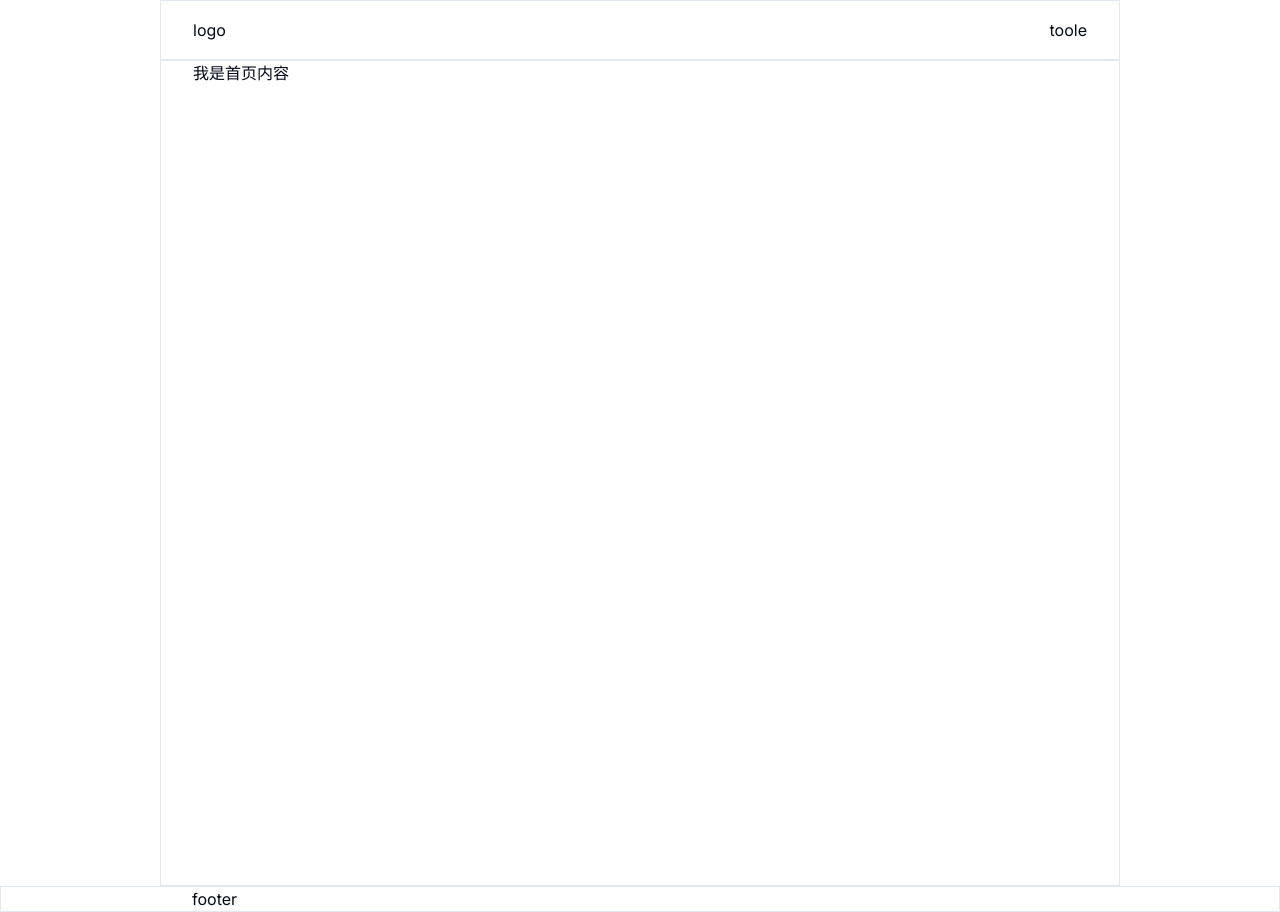
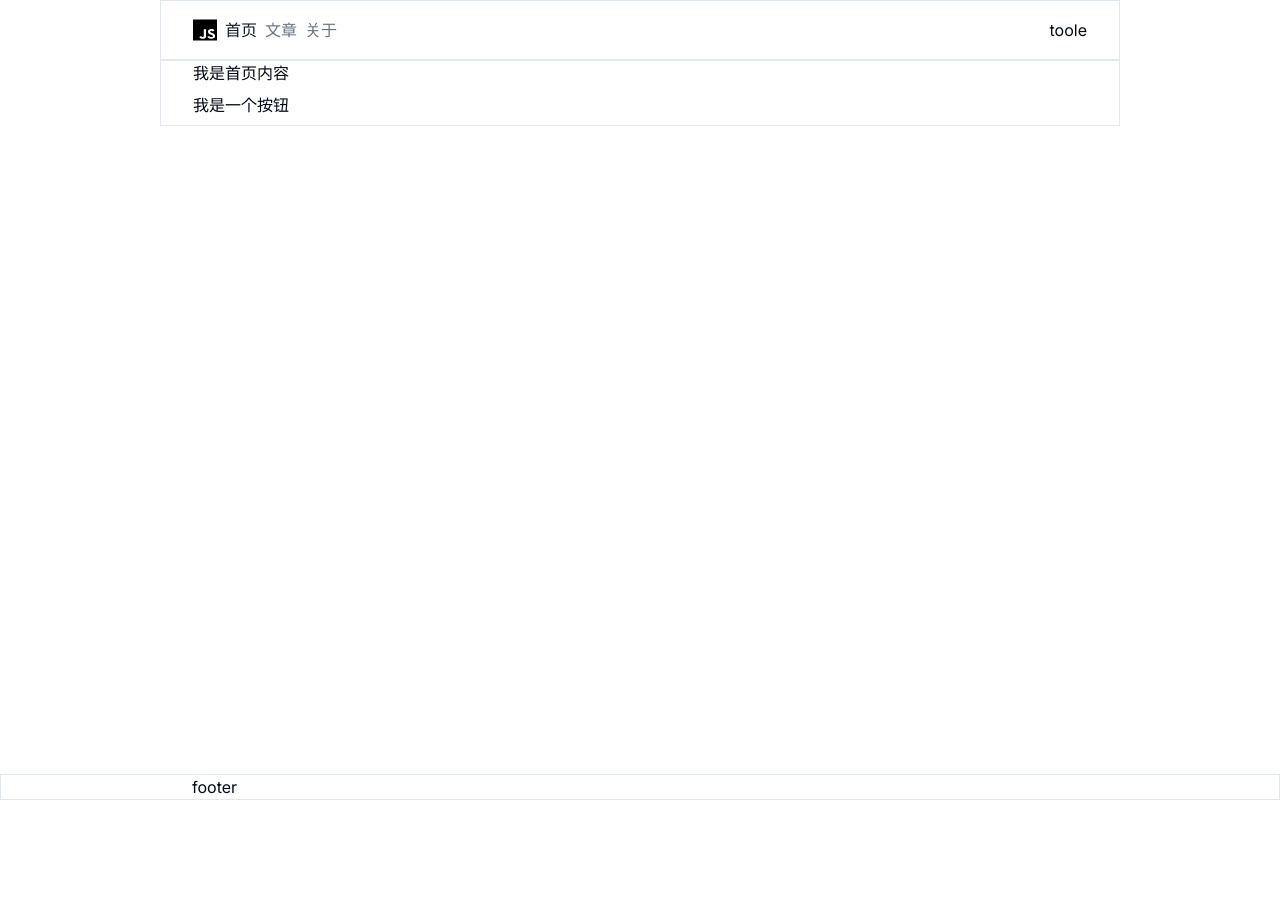
Before and after one commit to gaoxiu333/blog, a Next.js app in the folder packages/n-blog/: page / in a window 1280 px wide. After the commit the page ends 800 px from the top, so only its background shows below. Built offline with nearby package versions, Linux system fonts and the light colour scheme.

Commit message:
feat: nav

```diff
--- a/packages/n-blog/app/page.tsx
+++ b/packages/n-blog/app/page.tsx
@@ -1,10 +1,17 @@
-import { Button } from "@/components/ui/button";
+"use client";
+
+import { Disclosure } from "@headlessui/react";
 
 export default function Home() {
   return (
     <div className="container border">
       <p>我是首页内容</p>
-      <div className='h-[100vh]'></div>
+      <Disclosure>
+        <Disclosure.Button className="py-2">我是一个按钮</Disclosure.Button>
+        <Disclosure.Panel className="text-gray-500">
+          我是一个面板
+        </Disclosure.Panel>
+      </Disclosure>
     </div>
   );
 }
--- a/packages/n-blog/components/page-header.tsx
+++ b/packages/n-blog/components/page-header.tsx
@@ -1,9 +1,31 @@
+"use client";
+
 import { Slot } from "@radix-ui/react-slot";
+import Link from "next/link";
+import { usePathname } from "next/navigation";
 
 interface PageHeaderProps extends React.HTMLAttributes<HTMLDivElement> {
   asChild?: boolean;
   className?: string;
 }
+
+const navItems = [
+  {
+    name: "首页",
+    href: "/",
+    current: true,
+  },
+  {
+    name: "文章",
+    href: "/posts",
+    current: false,
+  },
+  {
+    name: "关于",
+    href: "/about",
+    current: false,
+  },
+];
 
 const PageHeader: React.FC<PageHeaderProps> = ({
   className = "",
@@ -11,12 +33,29 @@ const PageHeader: React.FC<PageHeaderProps> = ({
   ...props
 }) => {
   const Comp = asChild ? Slot : "header";
+  const pathName = usePathname();
+
   return (
     <Comp
       className={`container flex h-[3.75rem] items-center justify-between border ${className}`}
       {...props}
     >
-      <div>logo</div>
+      <div className="flex items-center gap-2">
+        <img className="size-6" src="/favicon.svg" alt="logo" />
+        {navItems.map((item) => {
+          return (
+            <Link
+              key={item.name}
+              href={item.href}
+              className={`${
+                pathName === item.href ? "text-primary" : "text-gray-500"
+              } hover:text-primary`}
+            >
+              {item.name}
+            </Link>
+          );
+        })}
+      </div>
       <div>toole</div>
     </Comp>
   );
--- a/packages/n-blog/package.json
+++ b/packages/n-blog/package.json
@@ -13,8 +13,8 @@
     "@radix-ui/react-slot": "^1.0.2",
     "class-variance-authority": "^0.7.0",
     "clsx": "^2.1.0",
-    "lucide-react": "^0.312.0",
-    "next": "14.0.4",
+    "lucide-react": "^0.314.0",
+    "next": "^14.1.0",
     "react": "^18",
     "react-dom": "^18",
     "tailwind-merge": "^2.2.0",
@@ -26,7 +26,7 @@
     "@types/react-dom": "^18",
     "autoprefixer": "^10.0.1",
     "eslint": "^8",
-    "eslint-config-next": "14.0.4",
+    "eslint-config-next": "^14.1.0",
     "postcss": "^8",
     "prettier": "^3.2.4",
     "prettier-plugin-tailwindcss": "^0.5.11",
```
Also changed, not shown: 1 other file (tests, documents, lock files or other folders).
